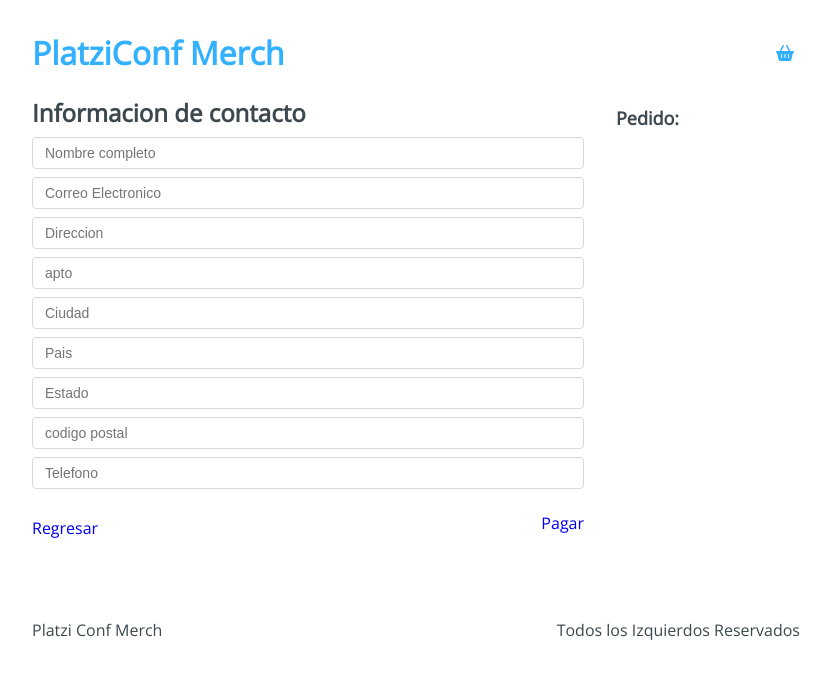
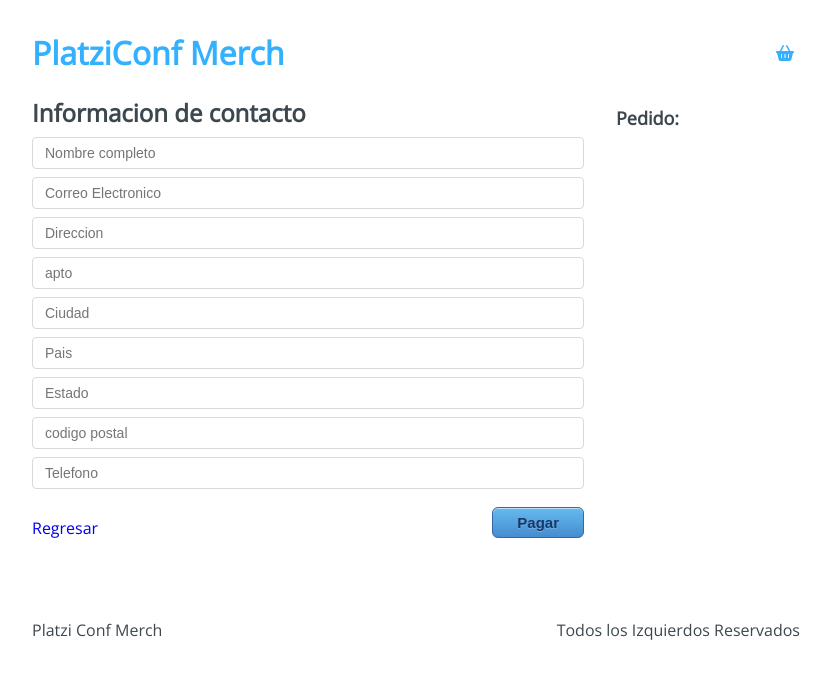
Before and after one commit to JacoboArcila/Platzi-Merch, a React app: page /checkout/information in a window 1280 px wide. Shown: the top 678 px of the page, without its empty margins (224-1055 px from the left). Built offline with nearby package versions, Linux system fonts and the light colour scheme.

Commit message:
Agregando al usuario en el pago

```diff
--- a/src/containers/Information.jsx
+++ b/src/containers/Information.jsx
@@ -9,6 +9,22 @@
 
   const {cart} = state;
 
+  const handleSubmit = () => {
+    const formData = new FormData(form.current);
+    const buyer = {
+      'name': formData.get('name'),
+      'email': formData.get('email'),
+      'address': formData.get('address'),
+      'apto': formData.get('apto'),
+      'city': formData.get('city'),
+      'country': formData.get('country'),
+      'state': formData.get('state'),
+      'cp': formData.get('cp'),
+      'phone': formData.get('phone'),
+    }
+    addToBuyer(buyer);
+
+  }
 
   return (
     <div className="Information">
@@ -37,7 +53,7 @@
           </div>
           <Link to="/checkout/payment">
           <div className="Information-next">
-            Pagar
+            <button type="button" onClick={handleSubmit} >Pagar</button>
           </div>
           </Link>
         </div>
--- a/src/hooks/useInitialState.js
+++ b/src/hooks/useInitialState.js
@@ -19,9 +19,17 @@
         });
     };
 
+    const addToBuyer = payload => {
+      setState({
+        ...state,
+        buyer: [...state.buyer, payload]
+      })
+    }
+
     return {
         addToCart,
         removeFromCart,
+        addToBuyer,
         state
     };
 };
--- a/src/initialState.js
+++ b/src/initialState.js
@@ -1,5 +1,6 @@
 export default {
   cart: [],
+  buyer: [],
   products: [
     {
       id: '1',
--- a/webpack.config.js
+++ b/webpack.config.js
@@ -8,6 +8,7 @@
     path: path.resolve(__dirname, 'dist'),
     filename: 'bundle.js',
     publicPath: '/',
+    devtool: 'source-map'
   },
   resolve: {
     extensions: ['.js', '.jsx'],
```
